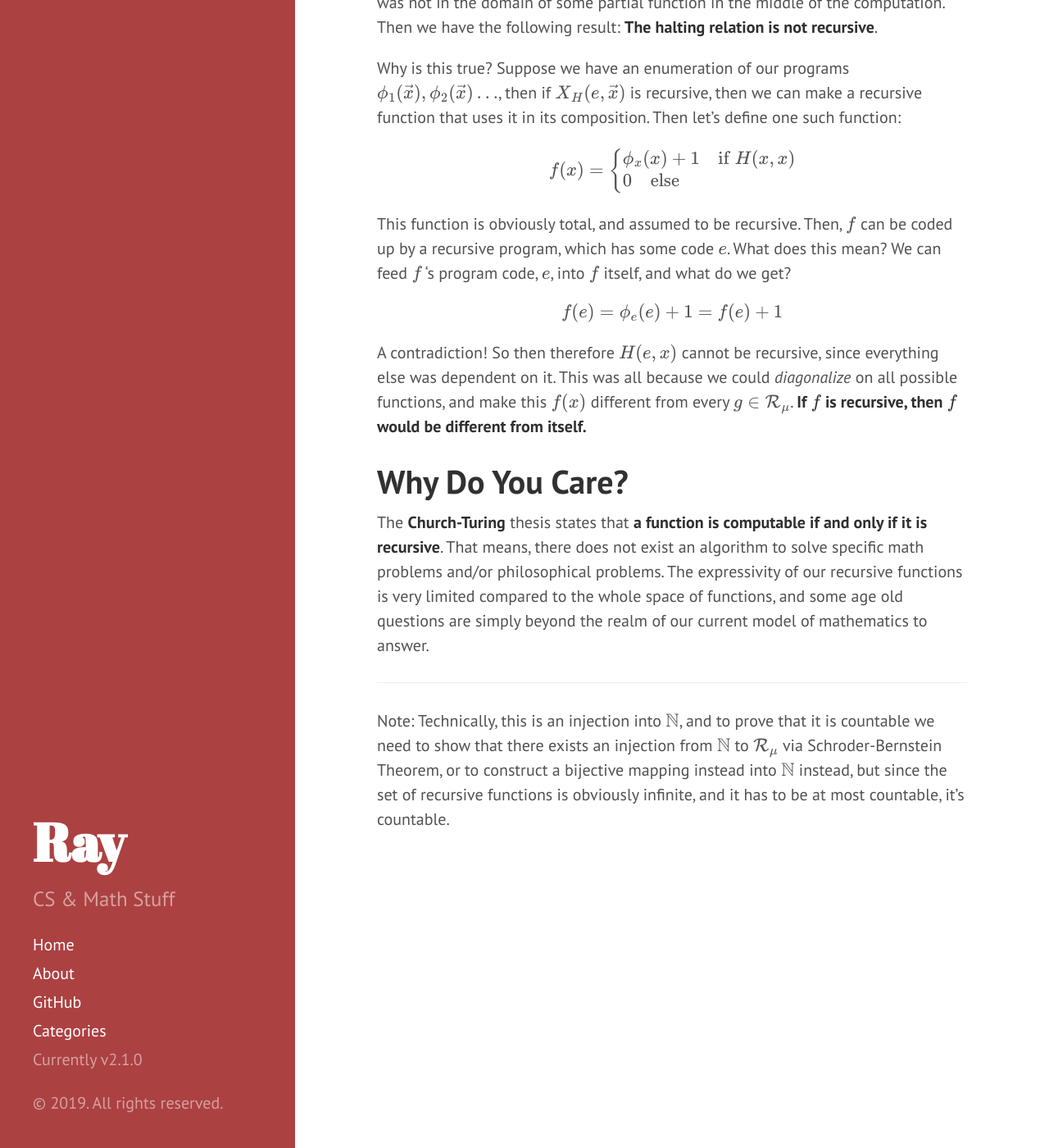
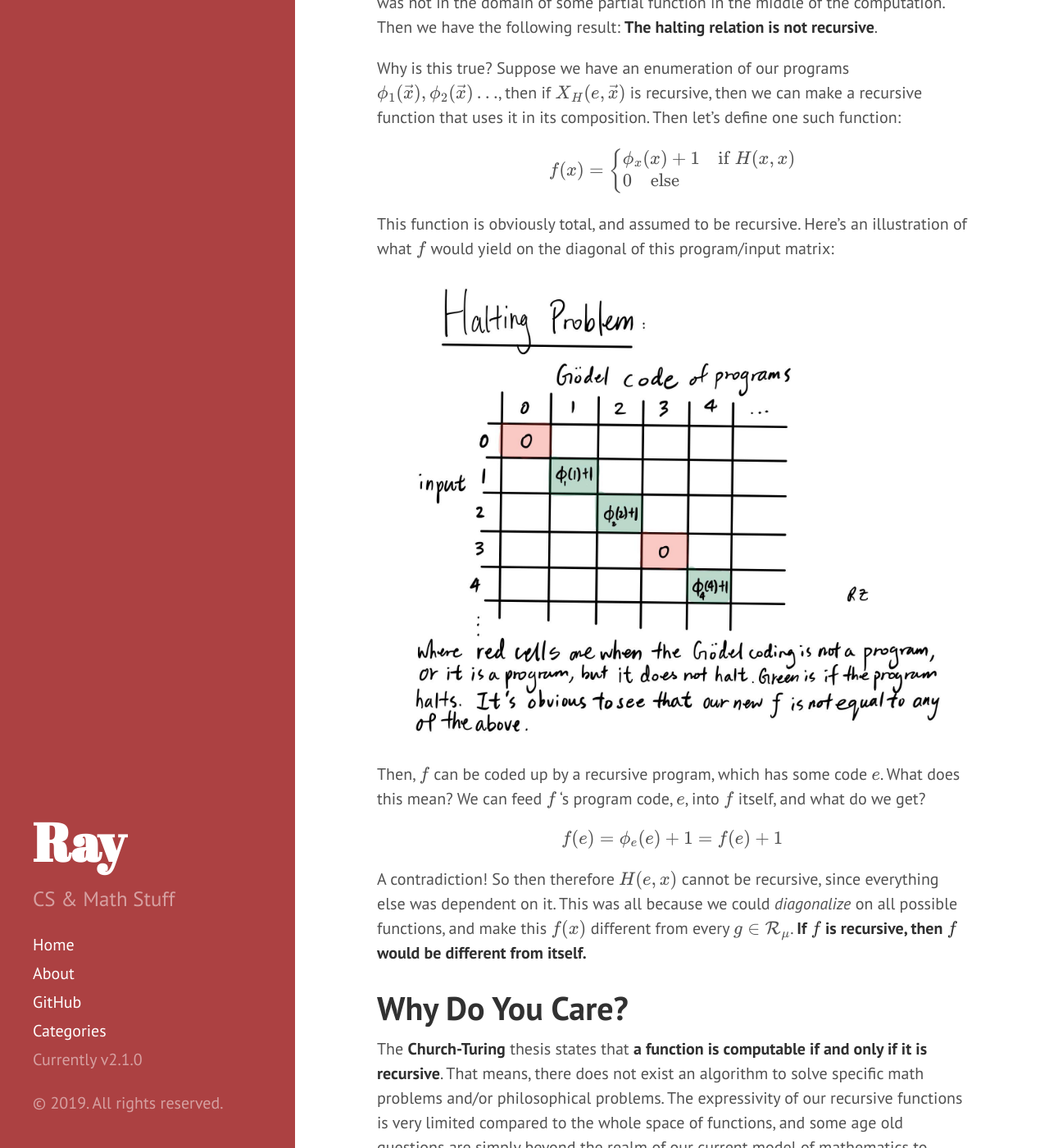
Before and after one commit to OneRaynyDay/oneraynyday.github.io, a Jekyll site: the page built from _posts/2019-02-06-Computability-Theory-Halting-Problem.md, in a window 1280 px wide and 1400 px high, scrolled down 5323 px. Shown: the whole window at 82% size. Built offline with Jekyll 4.4.1, drawn with Linux system fonts in a browser that asks for light colours; formulas are drawn with MathJax 3.

Commit message:
Updating files

```diff
--- a/_posts/2019-02-06-Computability-Theory-Halting-Problem.md
+++ b/_posts/2019-02-06-Computability-Theory-Halting-Problem.md
@@ -114,7 +114,11 @@ $$
 f(x) = \begin{cases}\phi_x(x) + 1 \quad \text{if } H(x,x) \\0 \quad \text{else}\end{cases}
 $$
 
-This function is obviously total, and assumed to be recursive. Then, $f$ can be coded up by a recursive program, which has some code $e$. What does this mean? We can feed $f$ 's program code, $e$, into $f$ itself, and what do we get?
+This function is obviously total, and assumed to be recursive. Here's an illustration of what $$f$$ would yield on the diagonal of this program/input matrix:
+
+![halting problem]({{ site.url }}/assets/halting_problem.jpg)
+
+Then, $f$ can be coded up by a recursive program, which has some code $e$. What does this mean? We can feed $f$ 's program code, $e$, into $f$ itself, and what do we get?
 
 $$
 f(e) = \phi_e(e) + 1 = f(e) + 1
```
Also changed, not shown: assets/halting_problem.jpg (added).
